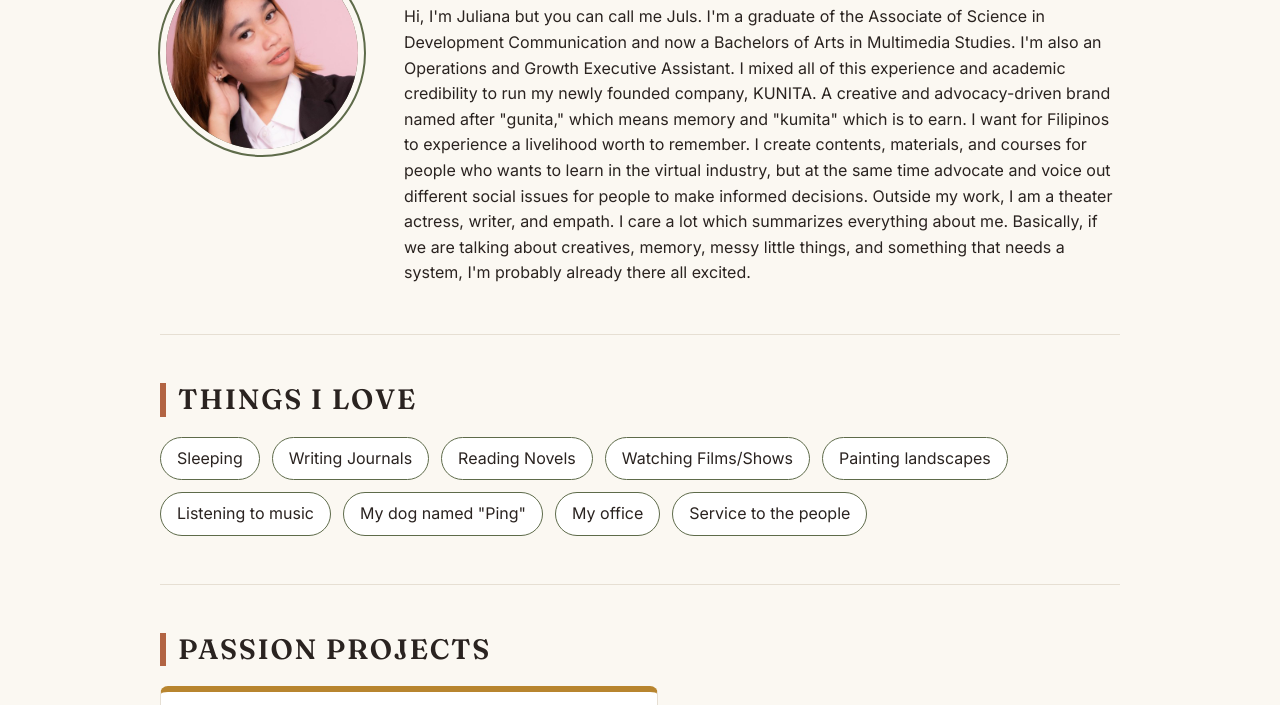
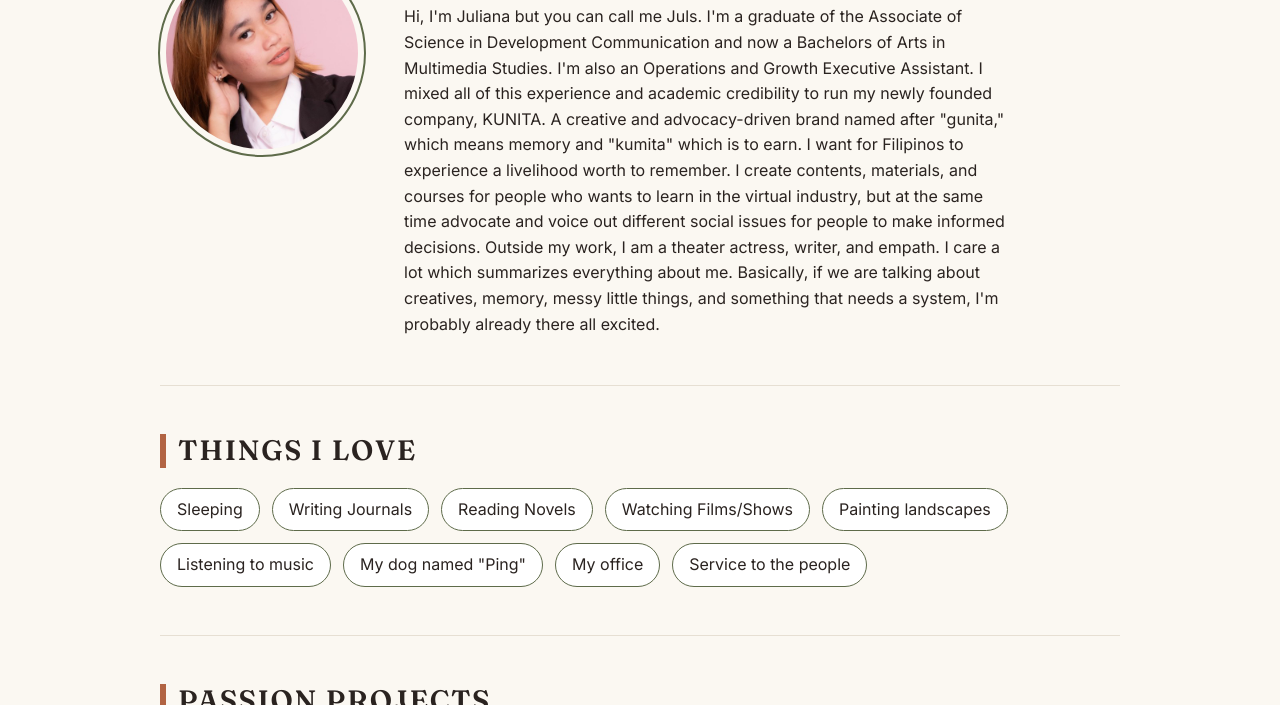
Before and after one commit to julianamargaretva07-del/about-me, a plain HTML site: page index.html in a window 1280 px wide. Shown: the part 395-1100 px from the top of the page. Drawn offline with Linux system fonts and the light colour scheme.

Commit message:
Update style.css

```diff
--- a/style.css
+++ b/style.css
@@ -140,13 +140,11 @@ section {
   border-radius: 50%;
   border: 0.375rem solid #FBF8F2;
   outline: 2px solid #5E6B4A;
-  background-color: #5E6B4A;
-  color: #FBF8F2;
-  font-family: "Fraunces", Georgia, serif;
-  font-size: 4rem;
-  display: flex;
-  justify-content: center;
-  align-items: center;
+  object-fit: cover;
+}
+
+.bio {
+  max-width: 38rem; /* keeps lines near 60 to 75 characters */
 }
 
 .bio p {
```
